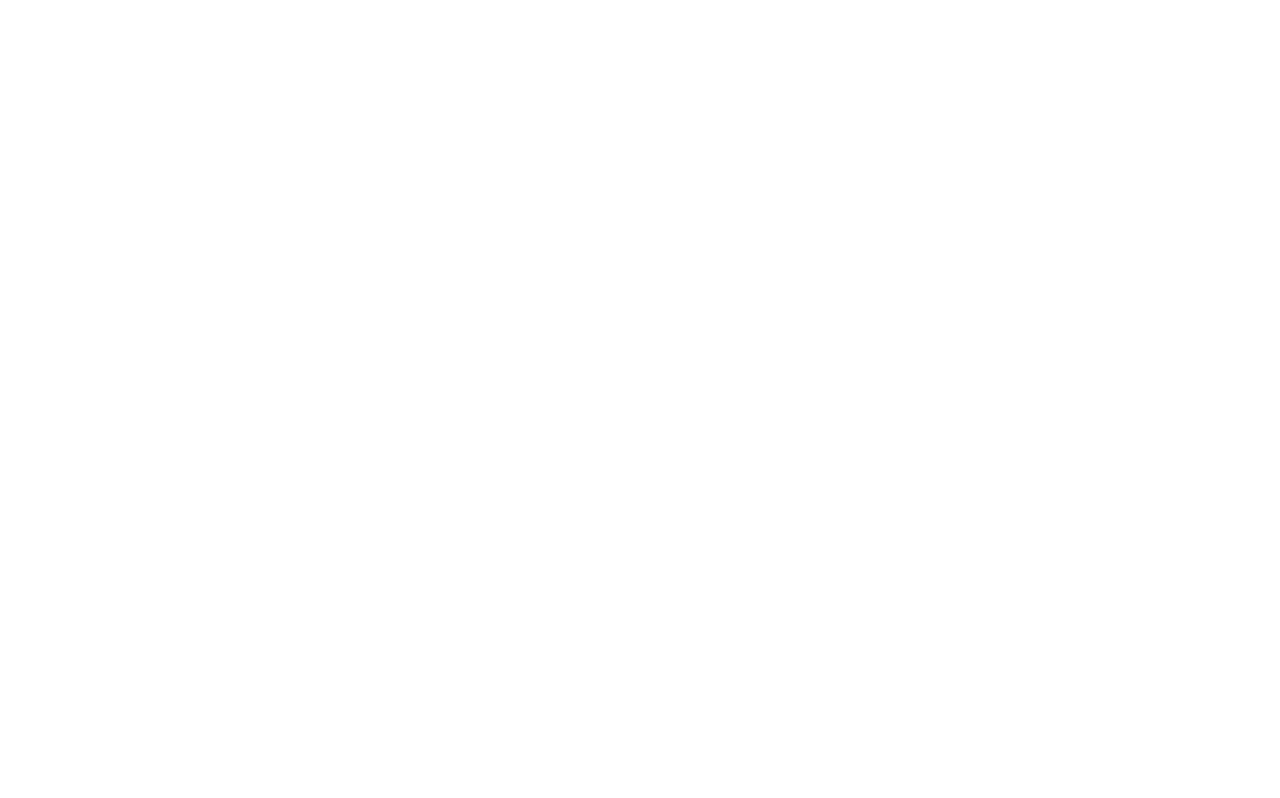
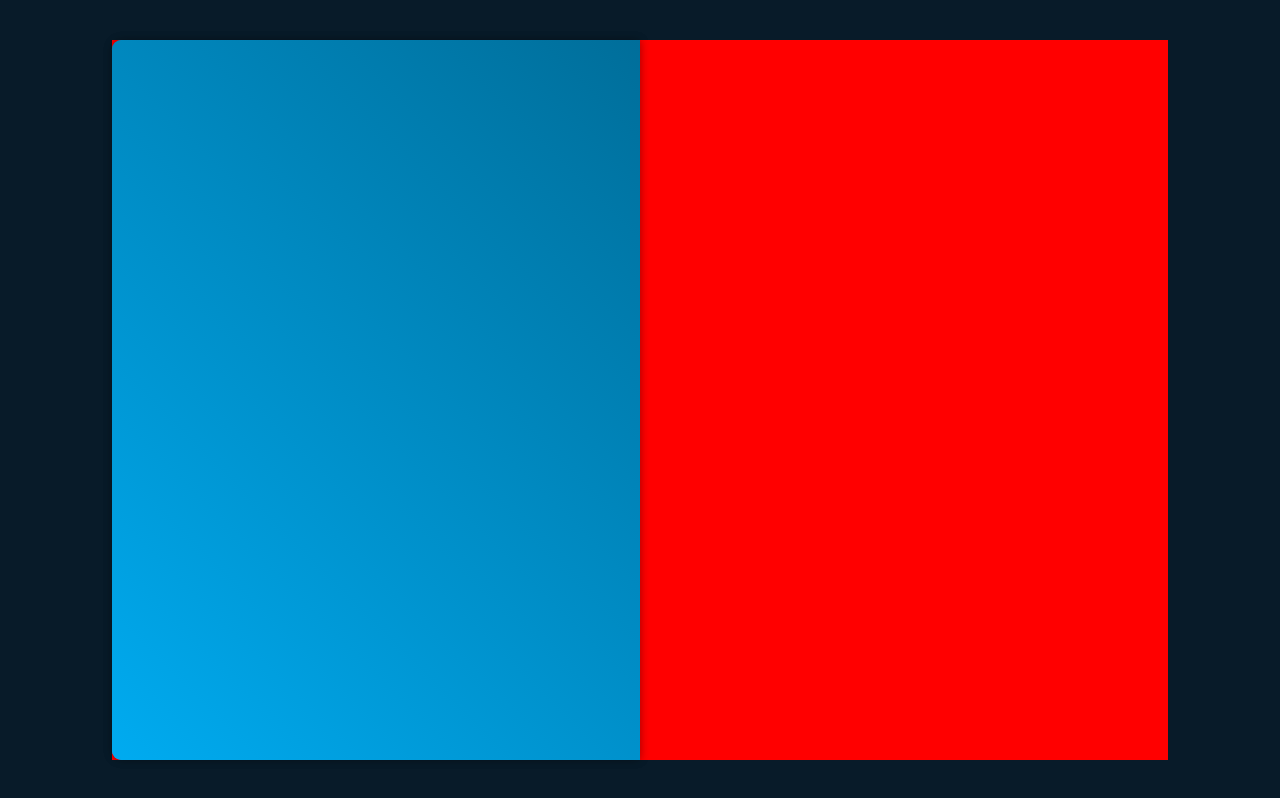
Before and after one commit to intberk/Project-CV, a plain HTML site: page index.html in a window 1280 px wide. Drawn offline with Linux system fonts and the light colour scheme.

Commit message:
First Commit

```diff
--- a/index.html
+++ b/index.html
@@ -2,14 +2,17 @@
 <html lang="en">
 <head>
     <meta charset="UTF-8">
+    <meta http-equiv="X-UA-Compatible" content="IE=edge" >
     <meta name="viewport" content="width=device-width, initial-scale=1.0">
-    <title>Document</title>
+    <title>3D Portfolio Website HTML CSS and JS</title>
     <link rel="stylesheet" href="style.css">
 </head>
 <body>
+    <div class="wrapper">
+        <div class="cover cover-left"></div>
+        <div class="cover cover-right turn"></div>
+    </div>
 
-    <!-- DAY OFF -->
-    <!-- DAY OFF DAY2 -->
-
+    <script src="script.js"></script>
 </body>
 </html>
--- a/style.css
+++ b/style.css
@@ -0,0 +1,48 @@
+@import url('https://fonts.googleapis.com/css2?family=Poppins:wght@300;400;500;600;700;800;900&display=swap');
+
+*{
+    margin: 0;
+    padding: 0;
+    box-sizing: border-box;
+    text-decoration: none;
+    border: none;
+    outline: none;
+    font-family: 'Poppins', sans-serif;
+}
+
+:root{
+    --bg-color: #081b29;
+    --main-color: #00abf0;
+    --text-color: #333;
+    --second-text-color: #555;
+    --white-color: #fff;
+    --cover-color: linear-gradient(45deg, #00abf0, #006e9a);
+    --pages-color: linear-gradient(90deg, #fff, #ddd);
+    --border: .125rem solid #00abf0;
+    --box-shadow: 0 0 .6rem rgba(0,0,0,.2);
+}
+
+body{
+    display: flex;
+    justify-content: center;
+    align-items: center;
+    min-height: 100vh;
+    background: var(--bg-color);
+}
+
+.wrapper{
+    position:relative;
+    width: 66rem;
+    height: 45rem;
+    background: red;
+}
+
+.cover{
+    position: absolute;
+    width: 50%;
+    height: 100%;
+    background: var(--cover-color);
+    box-shadow: var(--box-shadow);
+    border-top-left-radius: .6rem;
+    border-bottom-left-radius: .6rem;
+}
```
